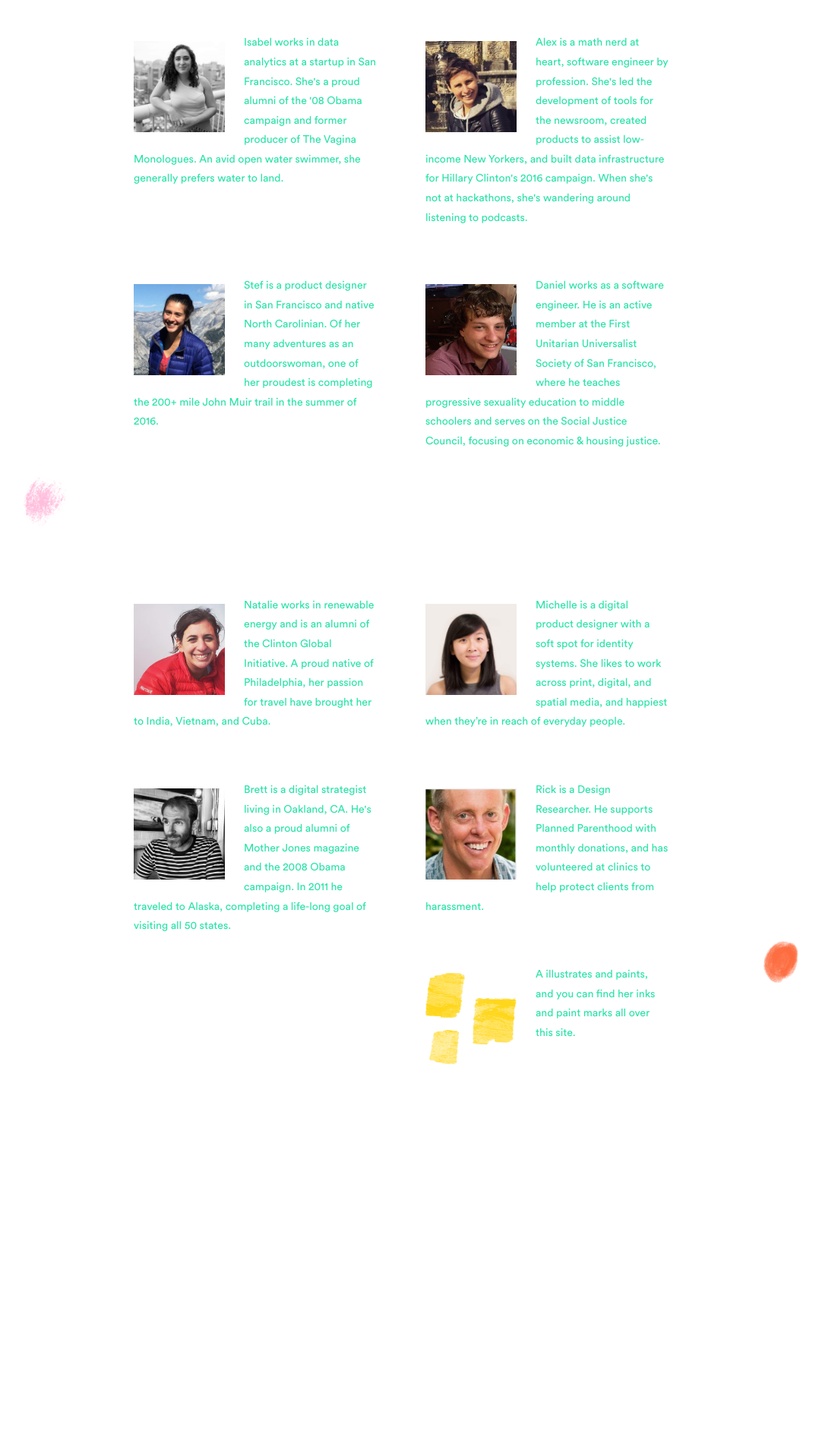
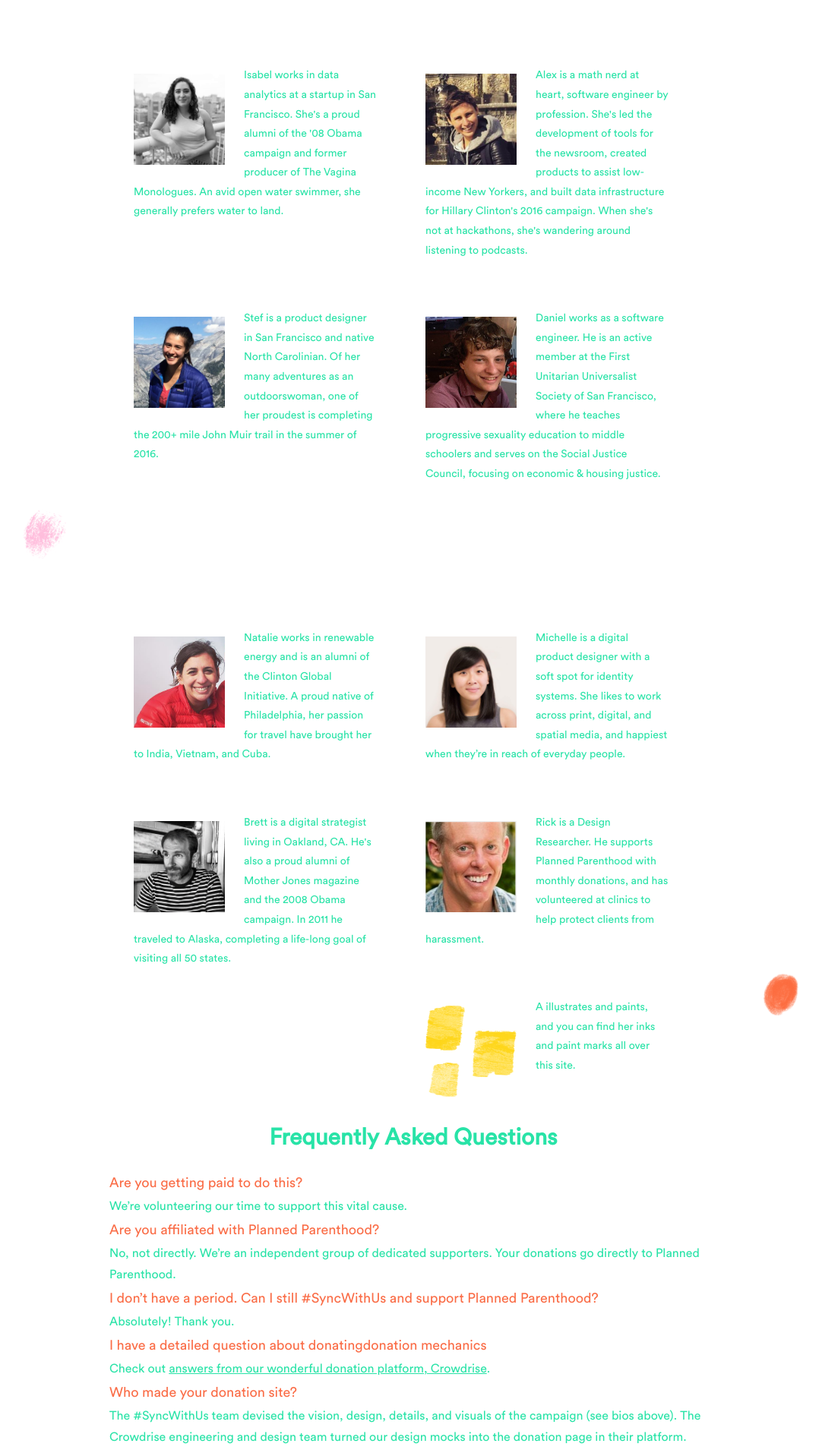
Before and after one commit to jackowayed/syncwithus-landing, a Flask app: page /about in a window 1280 px wide. Shown: the part 1498-3411 px from the top of the page at 76% size, without its empty margins (96-1178 px from the left). Before the commit the page ends 2899 px from the top, so only its background shows below. Run offline with Flask 2, Linux system fonts and the light colour scheme; some libraries are stand-ins or nearby versions.

Commit message:
first cut at FAQ

```diff
--- a/static/style.css
+++ b/static/style.css
@@ -162,6 +162,10 @@ section.about {
 	padding: 25px;
 }
 
+#about-page section.about #about-general h1 {
+	padding-bottom: 0;
+}
+
 #about-page .people {
 	float: inherit;
 	margin: auto;
@@ -212,6 +216,19 @@ section.about {
 	text-transform: uppercase;
 	font-family: Circular Bold;
 }
+.red {
+  color: #fa6c46;
+}
+
+#about-page .question {
+    font-size: 18px;
+    color: #fa6c46;
+}
+#about-page .text .answer {
+    font-size: 16px;
+    line-height: 28px;
+}
+
 
 /* FORM ELEMENTS =================================================================== */
 
--- a/templates/about.html
+++ b/templates/about.html
@@ -24,10 +24,12 @@
 </header>
 
 <section class="container about">
-    <div class="about-general">
+    <div class="about-general" id="about-general">
 
         <div class="text">
             <h1>ABOUT US</h1>
+            <br>
+            <p class="red" style="text-align: center"><a href="#faq">FAQ's</a>&nbsp;&nbsp;&nbsp;<a href="#people-start">Who we are</a></p>
             <br>
             <p><a style="text-decoration: none;" href="http://www.crowdrise.com/syncwithus">#SyncWithUs</a> is a grassroots effort to protect reproductive rights across the United States. We are a volunteer team of organizers, illustrators, designers, and engineers from coast to coast. Join us in fighting to keep Planned Parenthood thriving.</p>
             <br>
@@ -39,7 +41,7 @@
     </div>
 
     <!-- Show people in sets of 4 with some splotches along the way -->
-    <div class="people-set-1 people">
+    <div class="people-set-1 people" id="people-start">
 
         <div class="text">
             <div class="team-member">
@@ -98,6 +100,24 @@
     </div>
 
 
+
+    <div class="text faq">
+        <h1>Frequently Asked Questions</h1>
+
+        <p class="question" id="faq">Are you getting paid to do this?</p>
+        <p class="answer">We’re volunteering our time to support this vital cause.</p>
+
+        <p class="question">Are you affiliated with Planned Parenthood?</p>
+        <p class="answer"> No, not directly. We’re an independent group of dedicated supporters. Your donations go directly to Planned Parenthood.</p>
+        <p class="question">I don’t have a period. Can I still #SyncWithUs and support Planned Parenthood?</p>
+        <p class="answer">Absolutely!  Thank you.</p>
+        <p class="question">I have a detailed question about donatingdonation mechanics</p>
+        <p class="answer">Check out <a href="https://support.crowdrise.com/hc/en-us/categories/200104004-Donating-on-CrowdRise">answers from our wonderful donation platform, Crowdrise</a>.</p>
+        <p class="question">Who made your donation site?</p>
+        <p class="answer">The #SyncWithUs team devised the vision, design, details, and visuals of the campaign (see bios above). The Crowdrise engineering and design team turned our design mocks into the donation page in their platform. Many thanks to Crowdrise for making every detail of our vision real.</p>
+    </div>
+
+
 </section>
 
 
```
